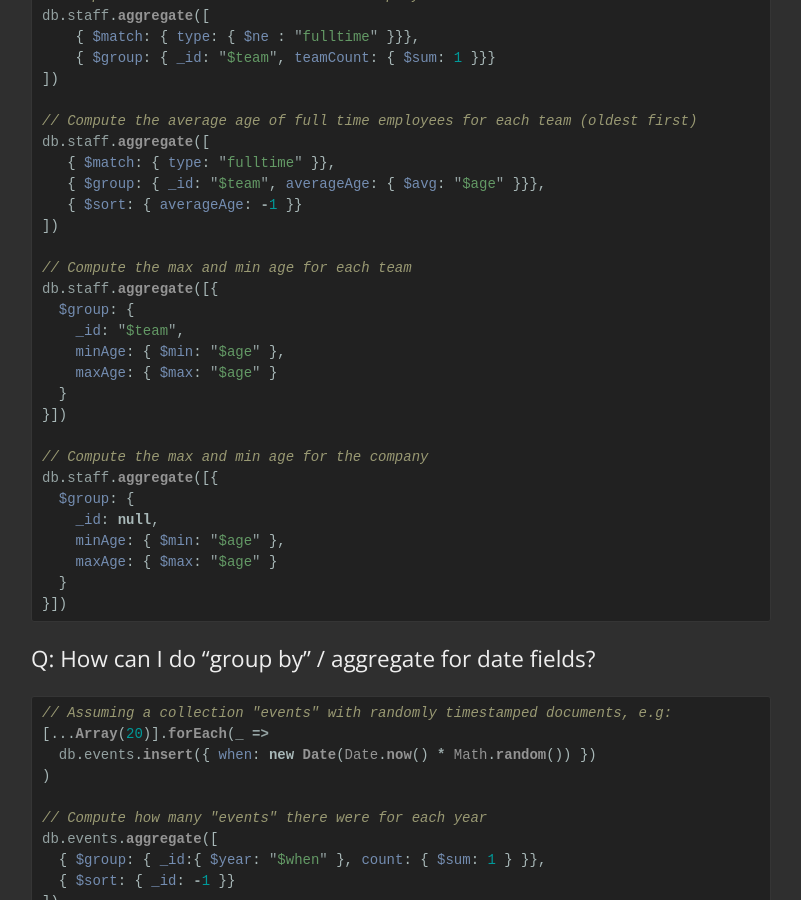
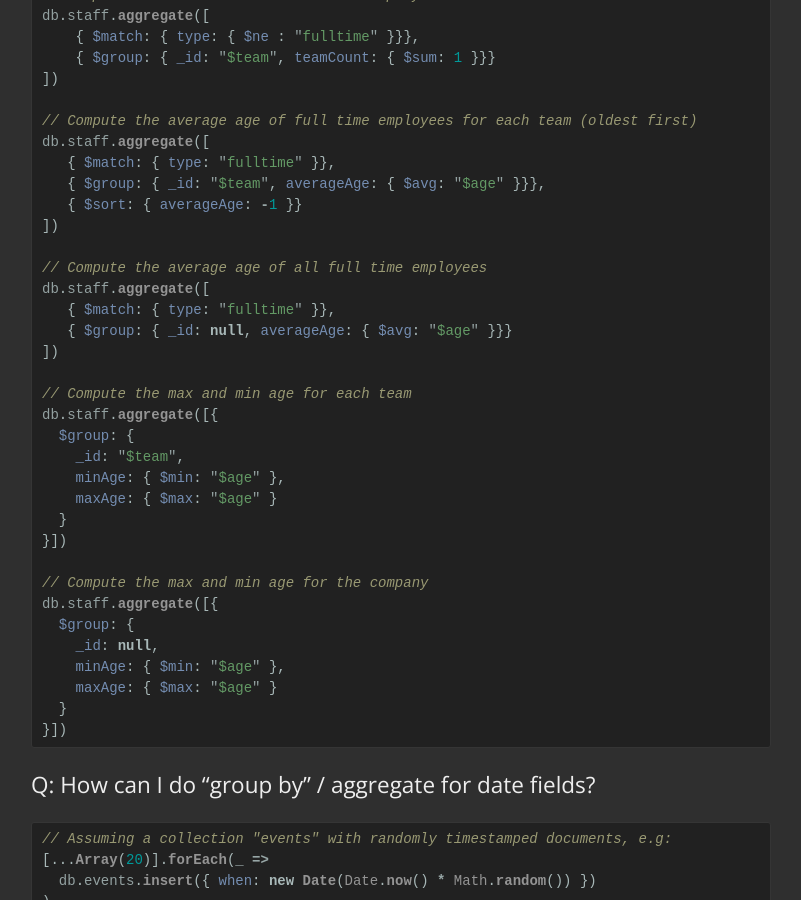
Before and after one commit to mo/mo.github.io, a Jekyll site: the page built from _posts/2017-01-18-mongo-db-basics.md, in a window 1280 px wide and 900 px high, scrolled down 4478 px. Shown: the whole window, without its empty margins (239-1040 px from the left). Built offline with Jekyll 4.4.1, drawn with Linux system fonts in a browser that asks for light colours; some web fonts are replaced; comment, search, counter and statistics services are not loaded.

Commit message:
Add example of $avg without grouping for mongo basics article

```diff
--- a/_posts/2017-01-18-mongo-db-basics.md
+++ b/_posts/2017-01-18-mongo-db-basics.md
@@ -229,6 +229,12 @@ db.staff.aggregate([
    { $sort: { averageAge: -1 }}
 ])
 
+// Compute the average age of all full time employees
+db.staff.aggregate([
+   { $match: { type: "fulltime" }},
+   { $group: { _id: null, averageAge: { $avg: "$age" }}}
+])
+
 // Compute the max and min age for each team
 db.staff.aggregate([{
   $group: {
```
